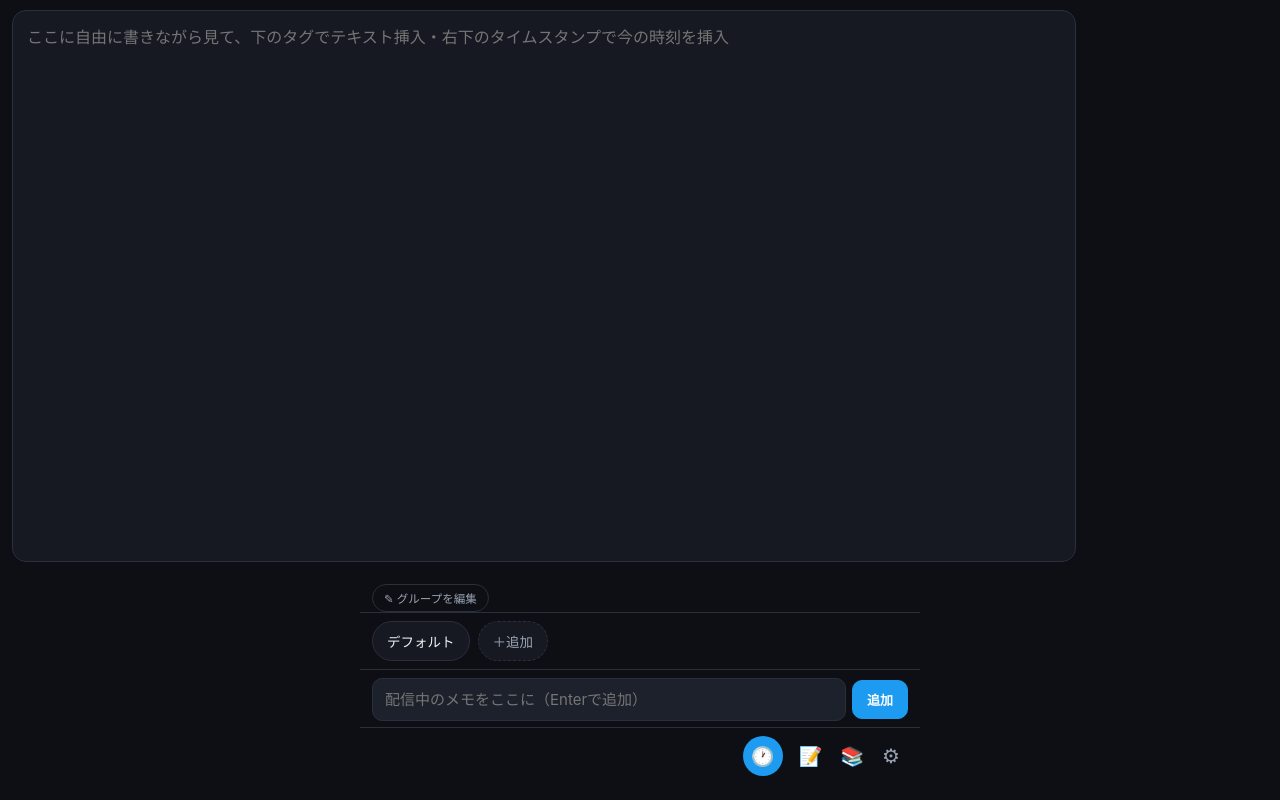
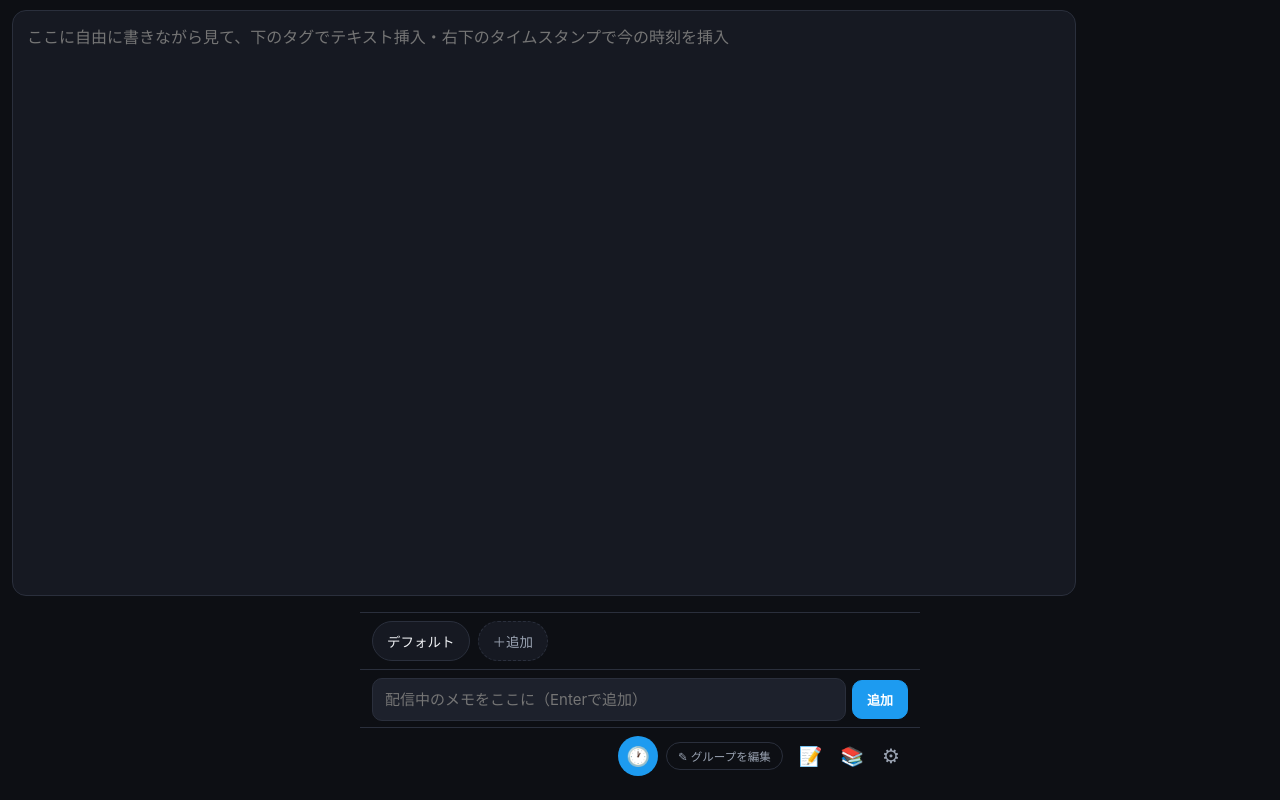
Before and after one commit to mstk16/n-02a02ce5947166e5, a plain HTML site: page memo/index.html in a window 1280 px wide. Drawn offline with Linux system fonts and the light colour scheme.

Commit message:
fix(memo): 「グループを編集」ボタンを🕐の隣へ移動、メモ欄との被りを解消
タグ帯の上に単独行として常設していたため、下帯(#controlsGroup)が1行分
伸び、その分の余白を--controls-hで追従させていてもメモ欄の実際の表示が
窮屈になり、ボタン自体もメモ欄に被って見えていた(2026-09-25ユーザー指摘)。
action-bar内に.action-bar-leftでまとめ、🕐の右隣に配置する行内ボタンへ
変更。#controlsGroupの行が1本減るぶん--controls-h(ResizeObserverで自動
追従)も自然に縮み、メモ欄の可視領域が広がる副次効果もある。

Co-Authored-By: Claude Sonnet 5 <noreply@anthropic.com>

```diff
--- a/memo/index.html
+++ b/memo/index.html
@@ -334,6 +334,7 @@
   }
   .record-chip:active{opacity:.8;}
   .record-chip.hidden{display:none;}
+  .action-bar-left{flex:0 0 auto; display:flex; align-items:center; gap:8px;}
   .action-bar-nav{flex:0 0 auto; display:flex; align-items:center; gap:2px;}
   .navchip{
     flex:0 0 auto; background:none; border:none; color:var(--sub); font-size:19px;
@@ -342,12 +343,13 @@
   .navchip.active{color:var(--accent);}
   .navchip:active, .iconbtn:active{background:var(--panel2);}
 
-  /* タグ帯の上の常設編集ボタン。タグ本体(.chip)より小さく・控えめにして、
+  /* 🕐の隣に置く常設編集ボタン。タグ本体(.chip)より小さく・控えめにして、
      長押しメニューの対象(.chip)と間違えられないようにする */
   .tag-edit-btn{
-    align-self:flex-start; margin:6px var(--safe-r) 0 var(--safe-l);
+    flex:0 0 auto;
     background:none; border:1px solid var(--border); color:var(--sub);
     padding:5px 11px; border-radius:999px; font-size:11.5px; cursor:pointer;
+    white-space:nowrap;
   }
   .tag-edit-btn:active{background:var(--panel2);}
   .tag-edit-btn.hidden{display:none;}
@@ -717,10 +719,6 @@
        移動する。通常時はここ(#controlsHomeAnchorの直後)が定位置 -->
   <div id="controlsHomeAnchor" style="display:none"></div>
   <div id="controlsGroup">
-    <!-- タグ帯の上に常設の編集ボタン(2026-09-25ユーザー指示: 長押しメニューとは
-         別に、グループの名前変更・中身編集への近道が欲しい)。タップで設定シートの
-         「ワードボタンのグループ」欄まで直接連れて行く -->
-    <button type="button" class="tag-edit-btn" id="tagEditGroupBtn">✎ グループを編集</button>
     <!-- タグ専用の行(記録画面のときだけ表示) -->
     <div class="tag-bar" id="quickTagsWrap"></div>
 
@@ -739,7 +737,16 @@
 
     <!-- 操作はこの下帯に集約。設定は常に一番右 -->
     <nav class="action-bar" id="actionBar">
-      <button class="record-chip" id="recordBtn" aria-label="この瞬間を記録">🕐</button>
+      <div class="action-bar-left">
+        <button class="record-chip" id="recordBtn" aria-label="この瞬間を記録">🕐</button>
+        <!-- グループ編集ボタン(2026-09-25ユーザー指示: 長押しメニューとは別に、
+             グループの名前変更・中身編集への近道が欲しい)。タップで設定シートの
+             「ワードボタンのグループ」欄まで直接連れて行く。以前はタグ帯の上に
+             単独の行として常設していたが、下帯が1行分伸びてメモ欄の下端が
+             その裏に隠れる原因になっていた(2026-09-25指摘)ため、🕐の右の余白へ
+             同じ行内に移動した -->
+        <button type="button" class="tag-edit-btn" id="tagEditGroupBtn">✎ グループを編集</button>
+      </div>
       <div class="action-bar-nav">
         <button class="navchip active" id="navHomeBtn" data-view="home" aria-label="記録">📝</button>
         <button class="navchip" id="navHistoryBtn" data-view="history" aria-label="履歴">📚</button>
```
